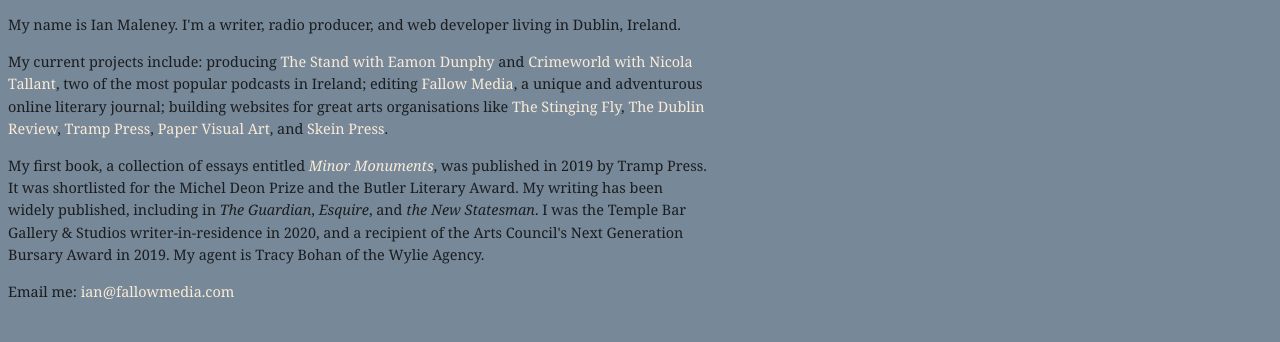
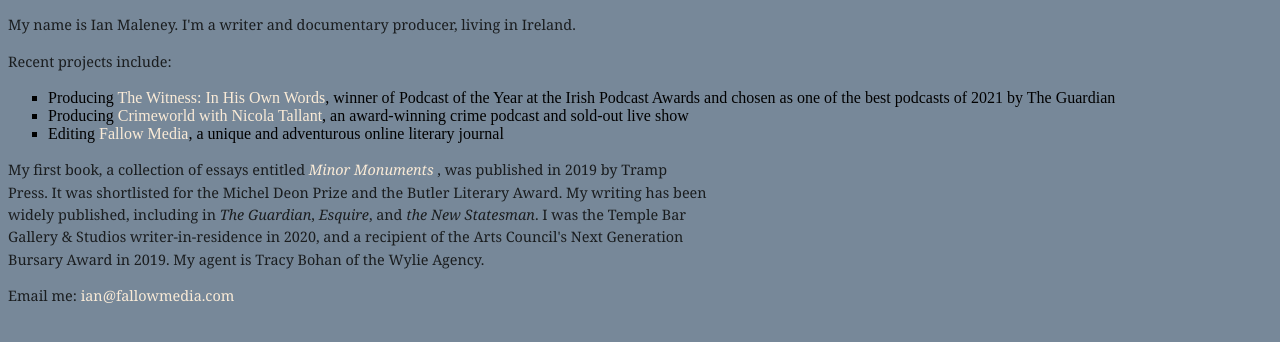
Before and after one commit to ianmaleney/portfolio, a plain HTML site: page index.html in a window 1280 px wide. Drawn offline with Linux system fonts and the light colour scheme.

Commit message:
October 2023

```diff
--- a/index.html
+++ b/index.html
@@ -1,9 +1,9 @@
 <!DOCTYPE html>
 <html lang="en">
   <head>
-    <meta charset="UTF-8" />
-    <meta http-equiv="X-UA-Compatible" content="IE=edge" />
-    <meta name="viewport" content="width=device-width, initial-scale=1.0" />
+    <meta charset="UTF-8"/>
+    <meta http-equiv="X-UA-Compatible" content="IE=edge"/>
+    <meta name="viewport" content="width=device-width, initial-scale=1.0"/>
     <title>Ian Maleney</title>
     <style>
       body {
@@ -16,6 +16,9 @@
         line-height: 1.55;
         color: #1a1d1f;
       }
+      ul {
+        list-style: square;
+      }
       a {
         color: antiquewhite;
         text-decoration: none;
@@ -27,42 +30,29 @@
   </head>
   <body>
     <p>
-      My name is Ian Maleney. I'm a writer, radio producer, and web developer
-      living in Dublin, Ireland.
+      My name is Ian Maleney. I'm a writer and documentary producer, living in Ireland.
+    </p>
+    <p>Recent projects include:</p>
+    <ul>
+      <li>Producing
+        <a href="https://thewitnesspodcast.com/">The Witness: In His Own Words</a>, winner of Podcast of the Year at the Irish Podcast Awards and chosen as one of the best podcasts of 2021 by The Guardian</li>
+      <li>Producing
+        <a href="https://soundcloud.com/crimeworld">Crimeworld with Nicola Tallant</a>, an award-winning crime podcast and sold-out live show</li>
+      <li>Editing
+        <a href="https://fallowmedia.com">Fallow Media</a>, a unique and adventurous online literary journal</li>
+    </ul>
+    <p>
+      My first book, a collection of essays entitled
+      <em >
+        <a href="https://tramppress.com/product/preorder-minor-monuments/">Minor Monuments</a >
+      </em >, was published in 2019 by Tramp Press. It was shortlisted for the Michel Deon Prize and the Butler Literary Award. My writing has been widely published, including in
+      <em>The Guardian</em>,
+      <em>Esquire</em>, and
+      <em>the New Statesman</em>. I was the Temple Bar Gallery & Studios writer-in-residence in 2020, and a recipient of the Arts Council's Next Generation Bursary Award in 2019. My agent is Tracy Bohan of the Wylie Agency.
     </p>
     <p>
-      My current projects include: producing
-      <a href="https://thestandwitheamondunphy.com/"
-        >The Stand with Eamon Dunphy</a
-      >
-      and
-      <a href="https://soundcloud.com/crimeworld"
-        >Crimeworld with Nicola Tallant</a
-      >, two of the most popular podcasts in Ireland; editing
-      <a href="https://fallowmedia.com">Fallow Media</a>, a unique and
-      adventurous online literary journal; building websites for great arts
-      organisations like <a href="https://stingingfly.org">The Stinging Fly</a>,
-      <a href="https://thedublinreview.com">The Dublin Review</a>,
-      <a href="https://tramppress.com">Tramp Press</a>,
-      <a href="http://papervisualart.com/">Paper Visual Art</a>, and
-      <a href="https://skeinpress.com">Skein Press</a>.
-    </p>
-    <p>
-      My first book, a collection of essays entitled
-      <em
-        ><a href="https://tramppress.com/product/preorder-minor-monuments/"
-          >Minor Monuments</a
-        ></em
-      >, was published in 2019 by Tramp Press. It was shortlisted for the Michel
-      Deon Prize and the Butler Literary Award. My writing has been widely
-      published, including in <em>The Guardian</em>, <em>Esquire</em>, and
-      <em>the New Statesman</em>. I was the Temple Bar Gallery & Studios
-      writer-in-residence in 2020, and a recipient of the Arts Council's Next
-      Generation Bursary Award in 2019. My agent is Tracy Bohan of the Wylie
-      Agency.
-    </p>
-    <p>
-      Email me: <a href="mailto:ian@fallowmedia.com">ian@fallowmedia.com</a>
+      Email me:
+      <a href="mailto:ian@fallowmedia.com">ian@fallowmedia.com</a>
     </p>
   </body>
 </html>
```
